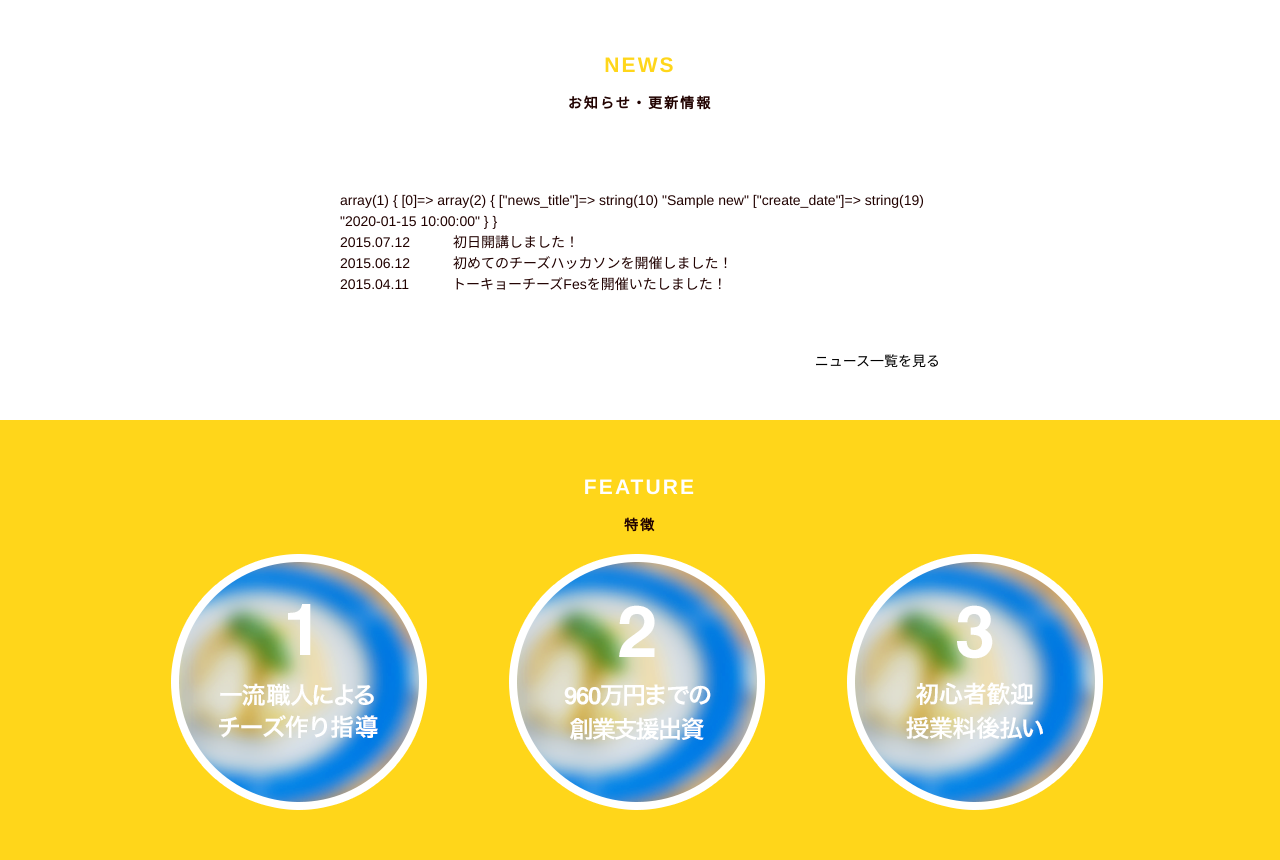
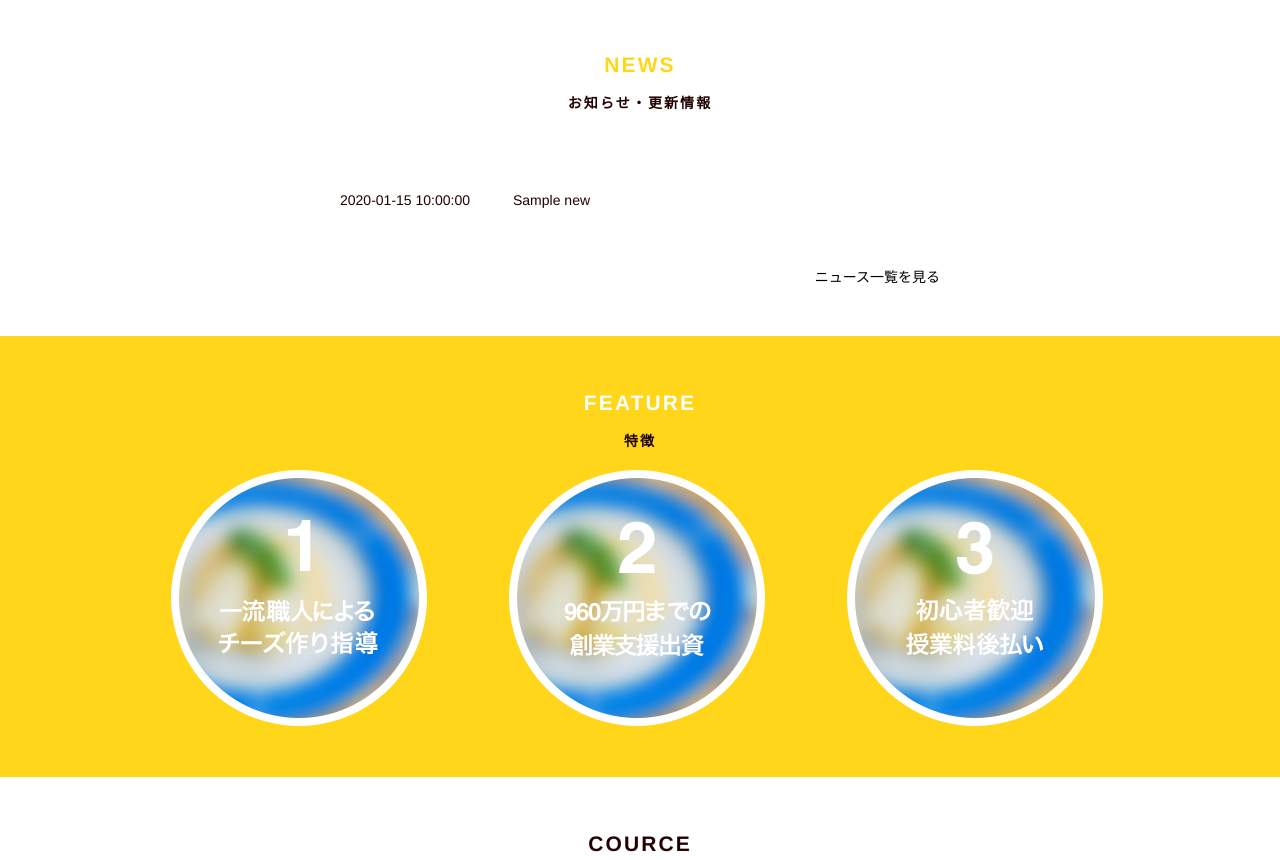
Before and after one commit to 33-Nagata/kadai, a PHP site: page / in a window 1280 px wide. Shown: the part 906-1766 px from the top of the page. Run offline with PHP 8.4, Linux system fonts and the light colour scheme; tables that the repository leaves empty or names only in its code hold one stand-in row (values such as "Sample post").

Commit message:
ニュース一覧表示作成

```diff
--- a/6/index.php
+++ b/6/index.php
@@ -28,16 +28,13 @@
             $stmt = $pdo->prepare($sql);
             $stmt->execute();
             $result = $stmt->fetchAll(PDO::FETCH_ASSOC);
-            var_dump($result);
             $pdo = null;
             ?>
             <dl class="clearfix">
-                <dt class="news-date">2015.07.12</dt>
-                <dd class="news-description">初日開講しました！</dd>
-                <dt class="news-date">2015.06.12</dt>
-                <dd class="news-description">初めてのチーズハッカソンを開催しました！</dd>
-                <dt class="news-date">2015.04.11</dt>
-                <dd class="news-description">トーキョーチーズFesを開催いたしました！</dd>
+                <?php foreach($result as $news): ?>
+                    <dt class="news-date"><?php echo $news["create_date"]; ?></dt>
+                    <dd class="news-description"><?php echo mb_substr($news["news_title"], 0, 10); ?></dd>
+                <?php endforeach ?>
             </dl>
             <p class="view-detail text-right"><a href="#">ニュース一覧を見る</a></p>
         </article>
```
